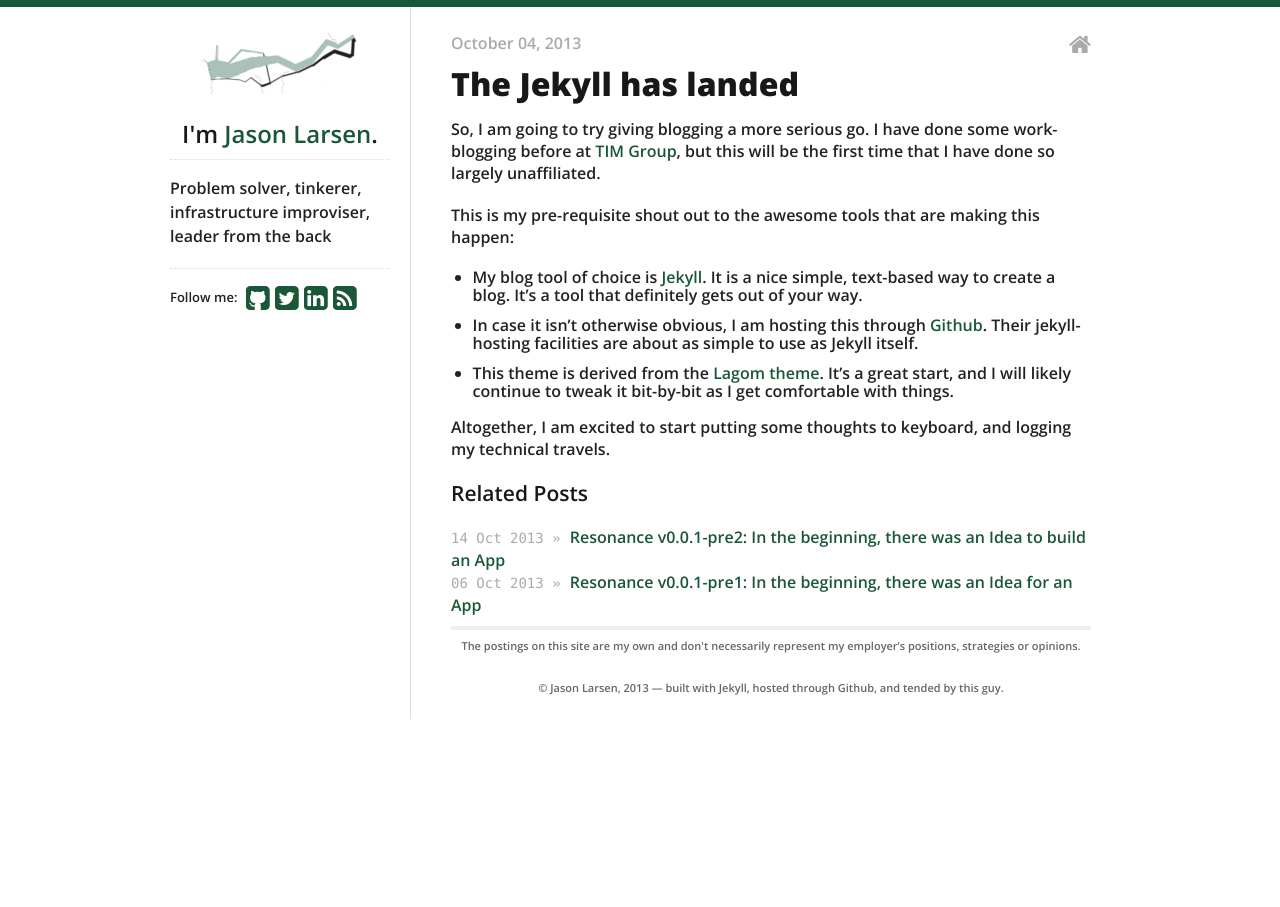
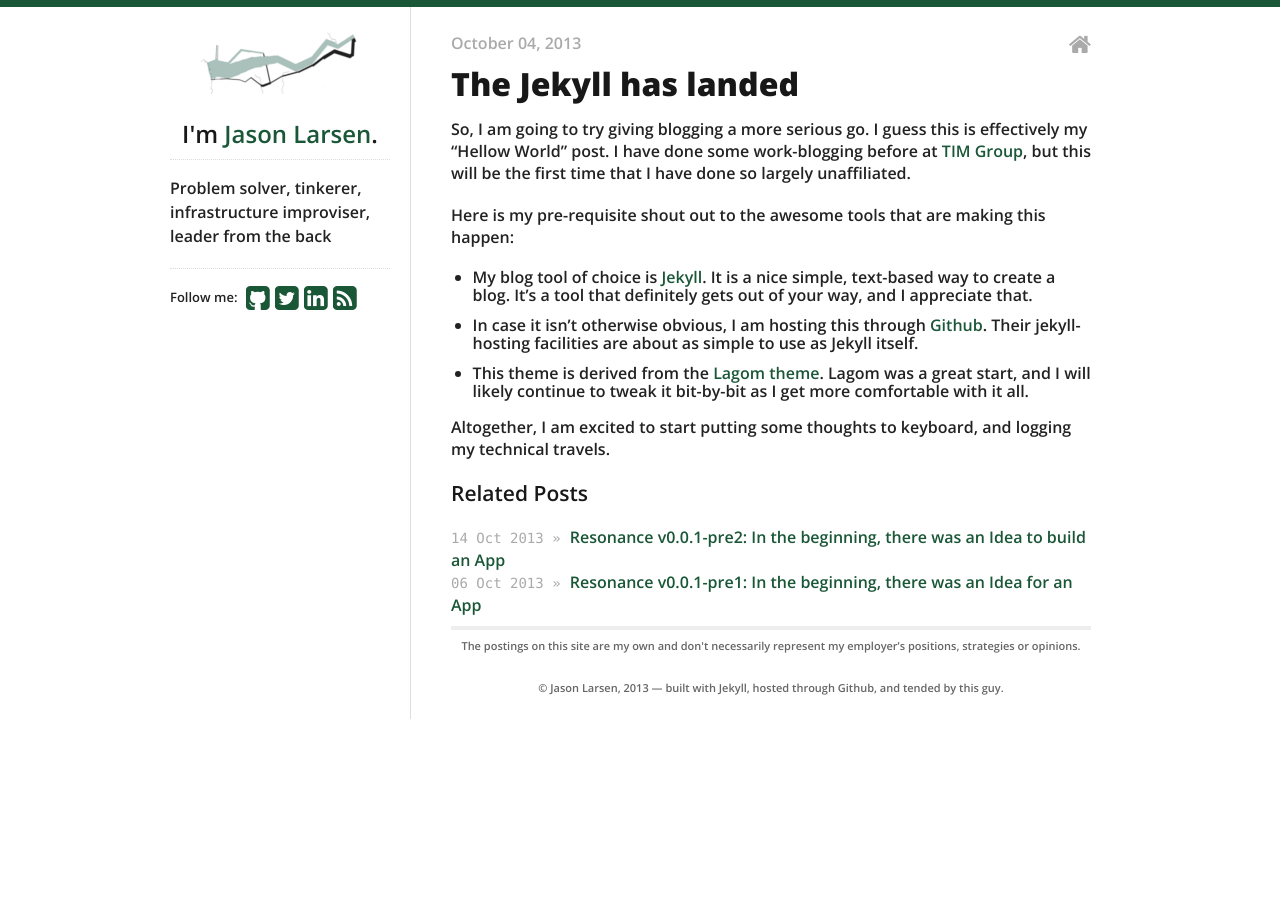
Before and after one commit to jasonklarsen/jasonklarsen.github.io, a Jekyll site: the page built from _posts/2013-10-04-welcome-to-jekyll.markdown, in a window 1280 px wide. Built offline with Jekyll 4.4.1, drawn with Linux system fonts in a browser that asks for light colours.

Commit message:
Wordsmithing and calling out a 'hello world' reference

```diff
--- a/_posts/2013-10-04-welcome-to-jekyll.markdown
+++ b/_posts/2013-10-04-welcome-to-jekyll.markdown
@@ -5,12 +5,12 @@
 categories: blog
 ---
 
-So, I am going to try giving blogging a more serious go. I have done some work-blogging before at [TIM Group][timgroup-blog], but this will be the first time that I have done so largely unaffiliated.
+So, I am going to try giving blogging a more serious go. I guess this is effectively my "Hellow World" post. I have done some work-blogging before at [TIM Group][timgroup-blog], but this will be the first time that I have done so largely unaffiliated.
 
-This is my pre-requisite shout out to the awesome tools that are making this happen:
-* My blog tool of choice is [Jekyll][jekyll]. It is a nice simple, text-based way to create a blog. It's a tool that definitely gets out of your way.
+Here is my pre-requisite shout out to the awesome tools that are making this happen:
+* My blog tool of choice is [Jekyll][jekyll]. It is a nice simple, text-based way to create a blog. It's a tool that definitely gets out of your way, and I appreciate that.
 * In case it isn't otherwise obvious, I am hosting this through [Github][github]. Their jekyll-hosting facilities are about as simple to use as Jekyll itself.
-* This theme is derived from the [Lagom theme][lagom]. It's a great start, and I will likely continue to tweak it bit-by-bit as I get comfortable with things.
+* This theme is derived from the [Lagom theme][lagom]. Lagom was a great start, and I will likely continue to tweak it bit-by-bit as I get more comfortable with it all.
 
 Altogether, I am excited to start putting some thoughts to keyboard, and logging my technical travels.
 
```
